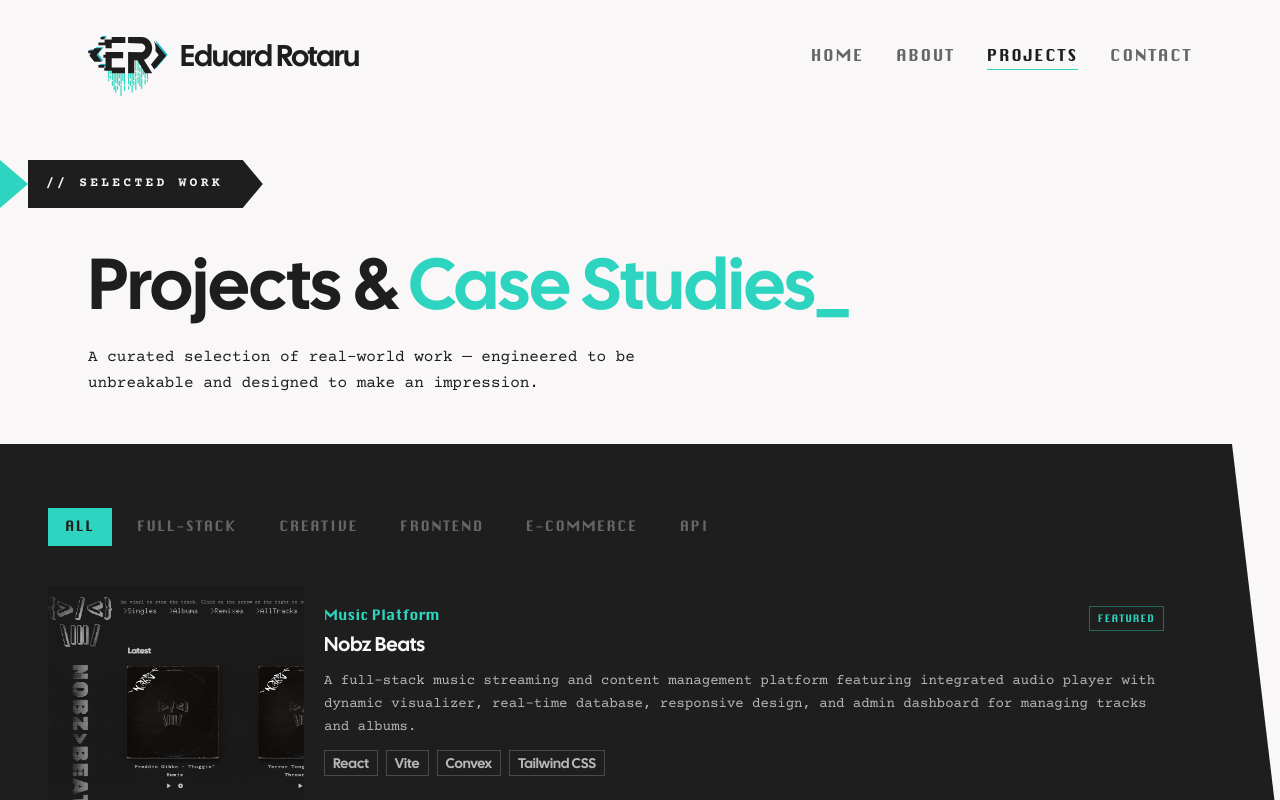
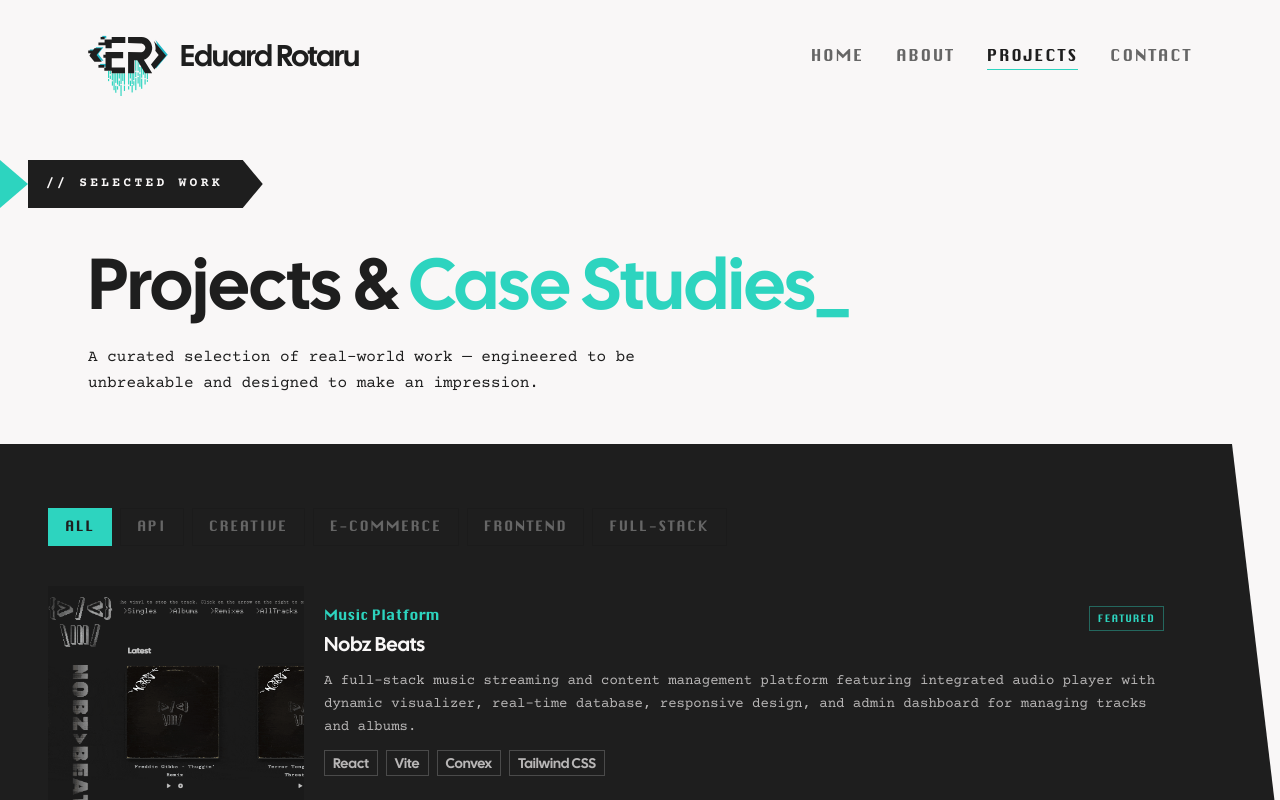
Before and after one commit to nobz226/dev-portfolio, a React (Vite) app: page /projects in a window 1280 px wide. Shown: the top 800 px of the page. Built offline with nearby package versions, Linux system fonts and the light colour scheme.

Commit message:
Fix for issue #8

```diff
--- a/src/pages/Projects/components/ProjectsGrid.jsx
+++ b/src/pages/Projects/components/ProjectsGrid.jsx
@@ -2,7 +2,7 @@ import { useState, useRef } from 'react'
 import ProjectListItem from './ProjectCard'
 import { allProjects } from '@/data/projects'
 
-const allTags = ['All', ...new Set(allProjects.flatMap((p) => p.tags))]
+const allTags = ['All', ...[...new Set(allProjects.flatMap((p) => p.tags))].sort()]
 
 export default function ProjectsGrid() {
   const [active, setActive] = useState('All')
```
